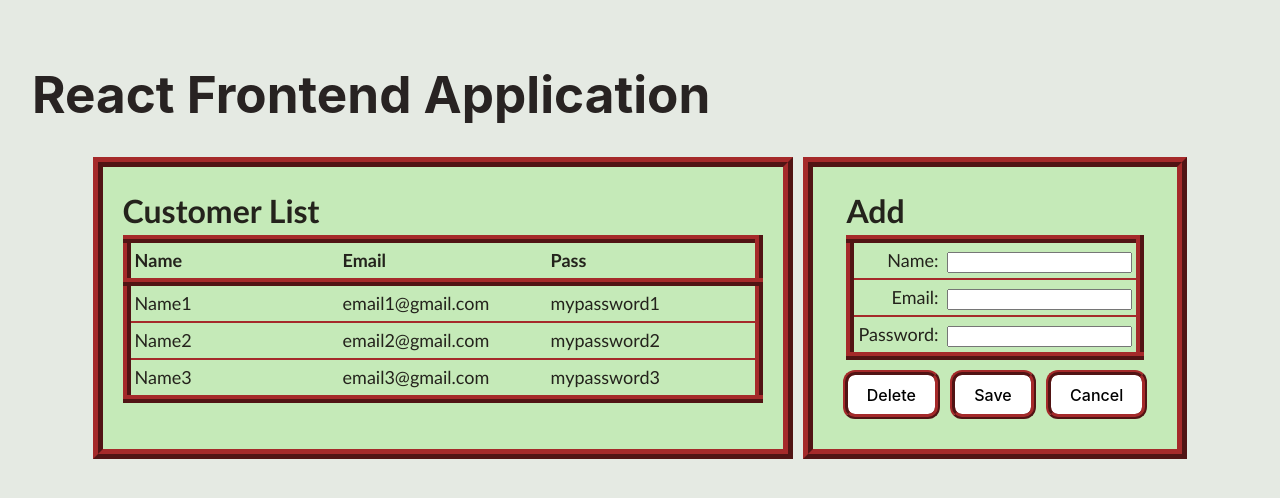
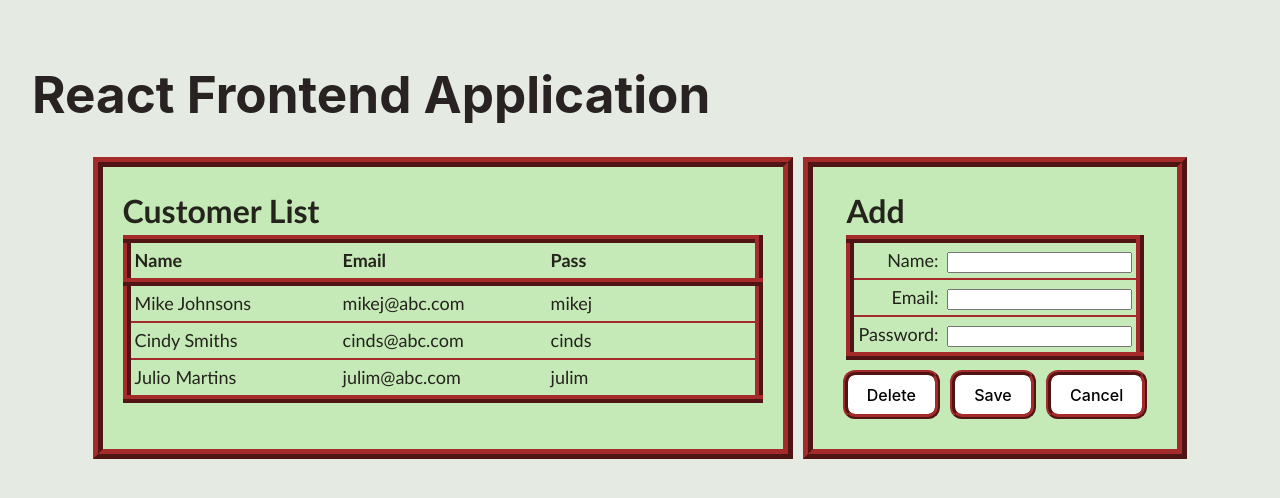
Before and after one commit to Junove/front-end-app, a React (Vite) app: page / in a window 1280 px wide. Shown: the top 498 px of the page. Built offline with nearby package versions, Linux system fonts and the light colour scheme.

Commit message:
-Reactive functionality for selecting and deselecting item. -Loading data from in-memory database for customer data -Cancel button functionality

```diff
--- a/src/App.jsx
+++ b/src/App.jsx
@@ -1,29 +1,52 @@
+import { useState,useEffect } from 'react';
 import './App.css'
+import * as memdb from './memdb.js';
 
 function App() {
-  let customers = [
-    {"name":"Name1", "email":"email1@gmail.com", "password":"mypassword1"},
-    {"name":"Name2", "email":"email2@gmail.com", "password":"mypassword2"},
-    {"name":"Name3", "email":"email3@gmail.com", "password":"mypassword3"}
-  ];
+  let defaultCustomer = { "id": -1, "name": "", "email": "", "password": "" };
+  let [customers, setCustomers] = useState([]);
+  let [selectedItem, setSelectedItem] = useState(defaultCustomer);
+  let [formData, setFormData] = useState(
+    {
+      name:"",
+      email:"",
+      password:""
+    }
+  );
 
-  function onDeleteClick(e) {
-    e.preventDefault();
+  const getCustomers = function() {
+    setCustomers(memdb.getAll());
+  }
+
+  useEffect(() => {getCustomers()});
+
+  function onDeleteClick(event) {
+    event.preventDefault();
     console.log("onDeleteClick");
   }
 
-  function onSaveClick(e) {
-    e.preventDefault();
+  function onSaveClick(event) {
+    event.preventDefault();
     console.log("onSaveClick");
   }
 
-  function onCancelClick(e) {
-    e.preventDefault();
-    console.log("onCancelClick");
+  function onCancelClick(event) {
+    event.preventDefault();
+    setFormData(defaultCustomer);
   }
 
-  function handleListClick() {
-    console.log("handleListClick");
+  //Reset selected item if already selected, otherwise update form data
+  function handleListClick(customer) {
+    if(formData.id == customer.id) setFormData(defaultCustomer);
+    else setFormData(customer);
+  }
+
+  //Update form data state based on the form's name attribute
+  function handleFormUpdate(event) {
+    setFormData({
+      ...formData,
+      [event.target.name]:event.target.value
+    });
   }
 
   return (
@@ -43,7 +66,7 @@ function App() {
             <tbody>
               {
                 customers.map((customer) => (
-                  <tr onClick={()=>handleListClick()}>
+                  <tr style={{fontWeight:formData.id==customer.id?'bold':'normal'}} key={customer.id} onClick={()=>handleListClick(customer)}>
                     <td>{customer.name}</td>
                     <td>{customer.email}</td>
                     <td>{customer.password}</td>
@@ -60,22 +83,22 @@ function App() {
               <tbody>
                 <tr>
                   <td><label for="name">Name:</label></td>
-                  <td><input type="text" id="name" name="name"></input></td>
+                  <td><input type="text" id="name" name="name" onChange={handleFormUpdate} value={formData.name}></input></td>
                 </tr>
                 <tr>
                   <td><label tor="email">Email:</label></td>
-                  <td><input type="text" id="email" name="email"></input></td>
+                  <td><input type="text" id="email" name="email" onChange={handleFormUpdate} value={formData.email}></input></td>
                 </tr>
                 <tr>
                   <td><label tor="password">Password:</label></td>
-                  <td><input type="text" id="password" name="password"></input></td>
+                  <td><input type="text" id="password" name="password" onChange={handleFormUpdate} value={formData.password}></input></td>
                 </tr>
               </tbody>
             </table>
           <div id="command_buttons">
-            <button onClick={(e)=>onDeleteClick(e)}>Delete</button>
-            <button onClick={(e)=>onSaveClick(e)}>Save</button>
-            <button onClick={(e)=>onCancelClick(e)}>Cancel</button>
+            <button onClick={onDeleteClick}>Delete</button>
+            <button onClick={onSaveClick}>Save</button>
+            <button onClick={onCancelClick}>Cancel</button>
           </div>
         </form>
         </div>
--- /dev/null
+++ b/src/memdb.js
@@ -0,0 +1,75 @@
+const items = [
+    {
+      "id": 0,
+      "name": "Mike Johnsons",
+      "email": "mikej@abc.com",
+      "password": "mikej"
+    },
+    {
+      "name": "Cindy Smiths",
+      "email": "cinds@abc.com",
+      "password": "cinds",
+      "id": 1
+    },
+    {
+      "name": "Julio Martins",
+      "email": "julim@abc.com",
+      "password": "julim",
+      "id": 2
+    }
+  ]
+
+
+export function getAll(){
+    return items;
+}
+
+export function get(id) {
+    let result = null;
+    for( let item of items){
+        if(item.id === id){
+            result = item;
+        }
+    }
+  return result;
+}
+
+export function deleteById(id) {
+  let arrayIndex = getArrayIndexForId(id);
+  if( arrayIndex >= 0 && arrayIndex < items.length){
+    items.splice(arrayIndex,1);
+  }
+}
+
+export function post(item) {
+  let nextid = getNextId();
+  item.id = nextid;
+  items[items.length] = item;
+}
+
+export function put(id, item) {
+  for( let i = 0; i < items.length; i++){
+    if(items[i].id === id){
+      items[i] = item;
+      return;
+    }
+  }
+}
+
+function getArrayIndexForId(id){
+  for( let i = 0; i < items.length; i++){
+    if(items[i].id === id){
+      return i;
+    }
+  }
+  return -1;
+}
+
+
+function getNextId(){
+  let maxid = 0;
+  for( let item of items){
+    maxid = (item.id > maxid)?item.id:maxid;
+  }
+  return maxid + 1;
+}
```
